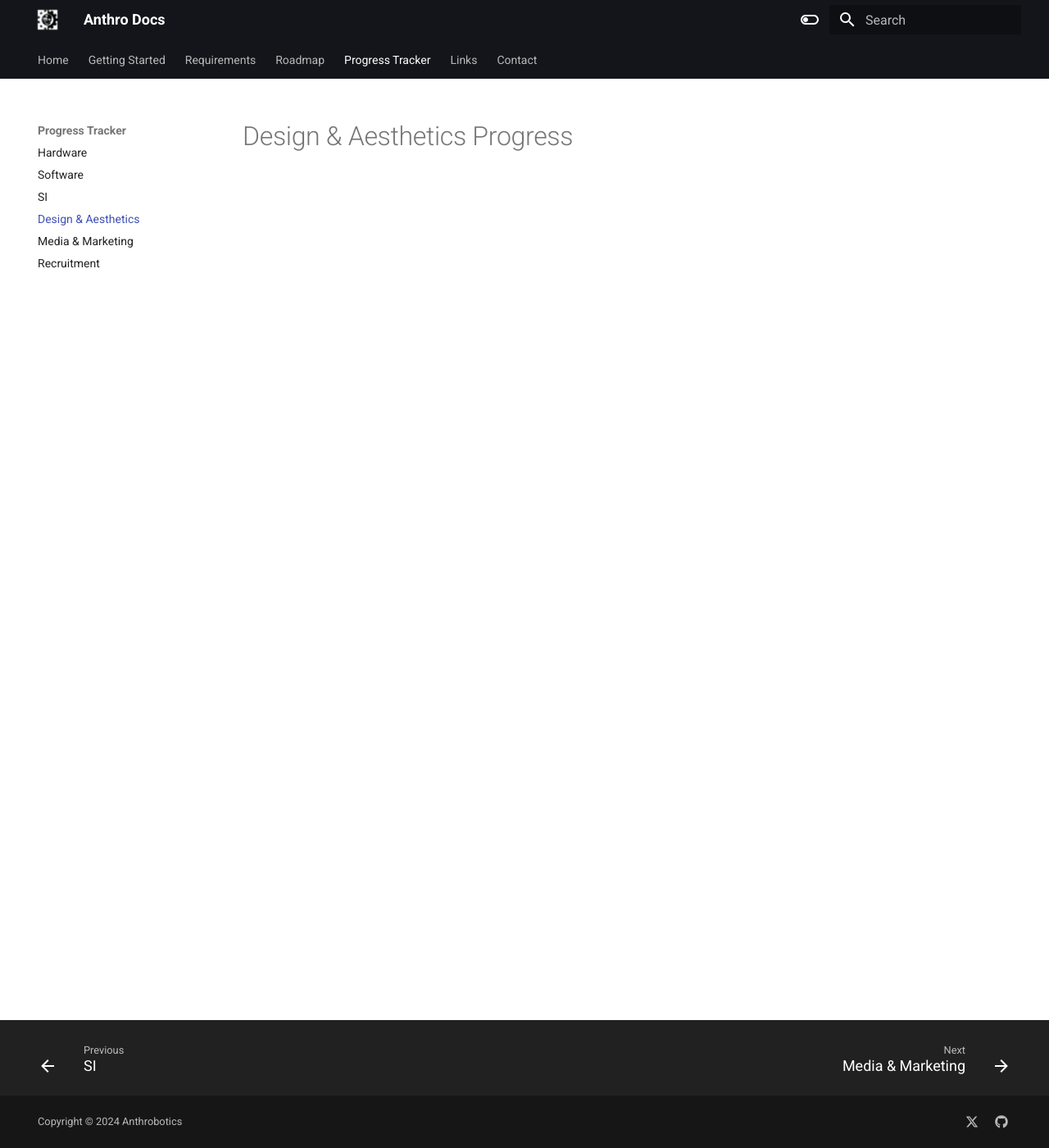
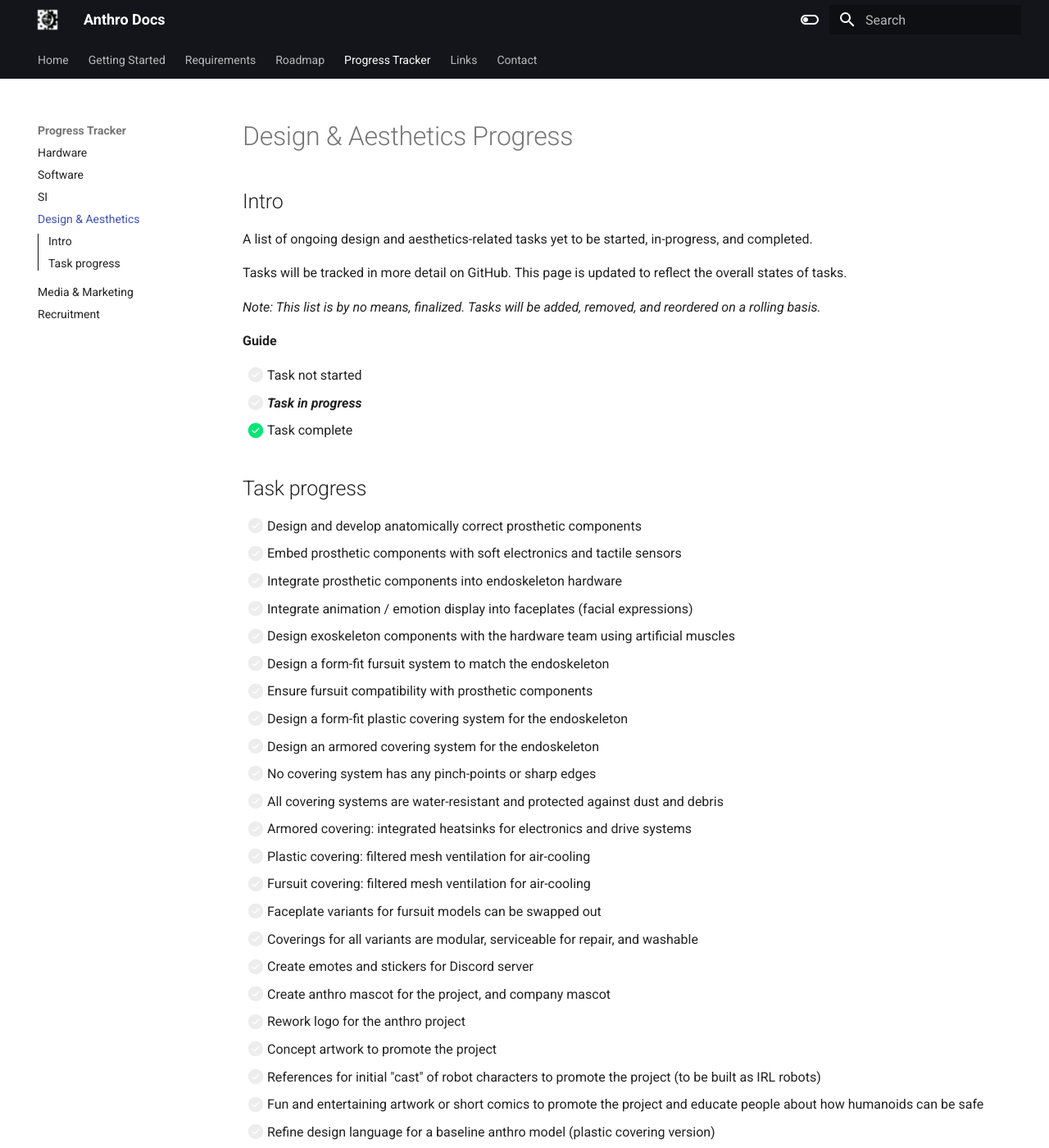
Before and after one commit to Anthrobotics/anthro-docs, an MkDocs documentation site: the page built from docs/progress tracker/design and aesthetics progress.md, in a window 1280 px wide and 1400 px high. Shown: the whole window at 82% size. Built offline with MkDocs 1.6.1 and Material for MkDocs 9.7.7, drawn with Linux system fonts in a browser that asks for light colours; some of the changed text lies outside the part shown.

Commit message:
Update design and aesthetics progress.md

```diff
--- a/docs/progress tracker/design and aesthetics progress.md
+++ b/docs/progress tracker/design and aesthetics progress.md
@@ -1 +1,41 @@
 # Design & Aesthetics Progress
+
+## Intro
+A list of ongoing design and aesthetics-related tasks yet to be started, in-progress, and completed.
+
+Tasks will be tracked in more detail on GitHub. This page is updated to reflect the overall states of tasks.
+
+*Note: This list is by no means, finalized. Tasks will be added, removed, and reordered on a rolling basis.*
+
+**Guide**
+
+- [ ] Task not started
+- [ ] ***Task in progress***
+- [X] Task complete
+
+## Task progress
+
+- [ ] Design and develop anatomically correct prosthetic components
+- [ ] Embed prosthetic components with soft electronics and tactile sensors
+- [ ] Integrate prosthetic components into endoskeleton hardware
+- [ ] Integrate animation / emotion display into faceplates (facial expressions)
+- [ ] Design exoskeleton components with the hardware team using artificial muscles
+- [ ] Design a form-fit fursuit system to match the endoskeleton
+- [ ] Ensure fursuit compatibility with prosthetic components
+- [ ] Design a form-fit plastic covering system for the endoskeleton
+- [ ] Design an armored covering system for the endoskeleton
+- [ ] No covering system has any pinch-points or sharp edges
+- [ ] All covering systems are water-resistant and protected against dust and debris
+- [ ] Armored covering: integrated heatsinks for electronics and drive systems
+- [ ] Plastic covering: filtered mesh ventilation for air-cooling
+- [ ] Fursuit covering: filtered mesh ventilation for air-cooling
+- [ ] Faceplate variants for fursuit models can be swapped out
+- [ ] Coverings for all variants are modular, serviceable for repair, and washable
+- [ ] Create emotes and stickers for Discord server
+- [ ] Create anthro mascot for the project, and company mascot
+- [ ] Rework logo for the anthro project
+- [ ] Concept artwork to promote the project
+- [ ] References for initial "cast" of robot characters to promote the project (to be built as IRL robots)
+- [ ] Fun and entertaining artwork or short comics to promote the project and educate people about how humanoids can be safe
+- [ ] Refine design language for a baseline anthro model (plastic covering version)
+- [ ] Conceptualize some interesting variants and modifications to the anthro platform (centaurs, wheeled bases for torsos, flying platforms...)
```
